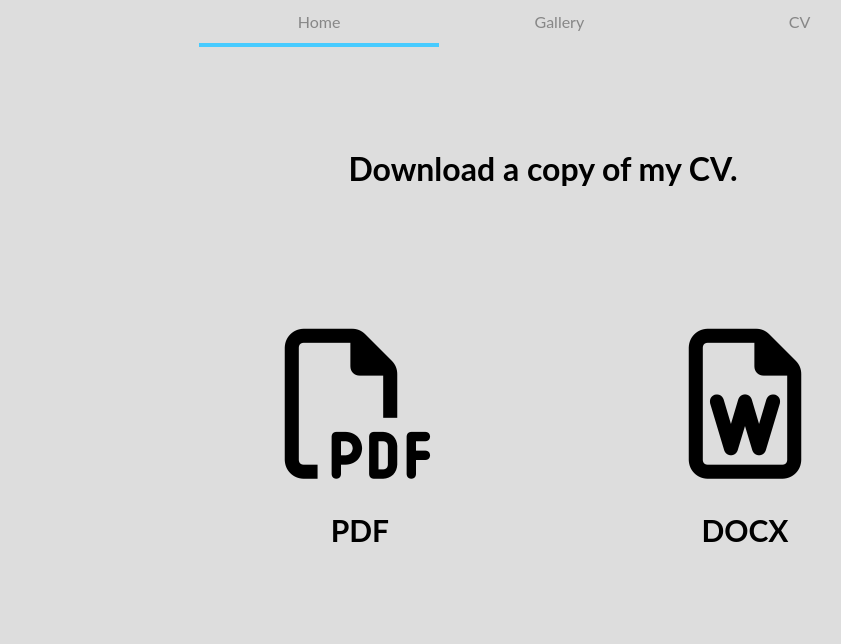
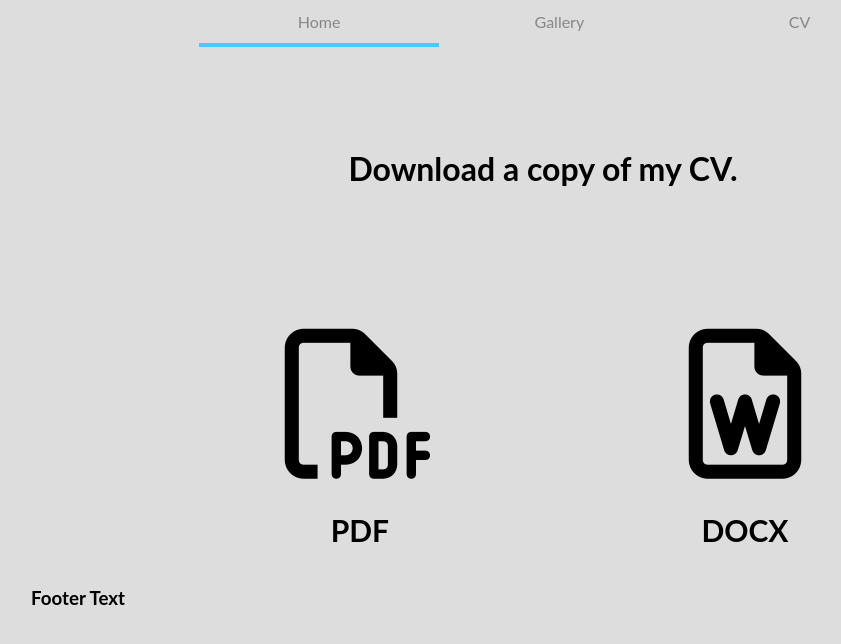
Before and after one commit to SPARKY892/portfolio-website, a React (Create React App) app: page /CV in a window 1280 px wide. Shown: the top 644 px of the page, without its empty margins (97-938 px from the left). Built offline with nearby package versions, Linux system fonts and the light colour scheme.

Commit message:
Added Footer

```diff
--- a/src/components/App.js
+++ b/src/components/App.js
@@ -1,5 +1,6 @@
 import React from "react";
 import Header from "./Header";
+import Footer from "./Footer";
 import Home from "./Home";
 import Route from "./Route";
 import Gallery from './Gallery';
@@ -39,6 +40,7 @@
         <Route path="/CV">
           <CV />
         </Route>
+        <Footer />
       </div>
     );
   }
--- /dev/null
+++ b/src/components/Footer.js
@@ -0,0 +1,12 @@
+import "./Footer.scss";
+import React from "react";
+
+const Footer = () => {
+  return (
+    <div className="footer">
+      <h3>Footer Text</h3>
+    </div>
+  );
+};
+
+export default Footer;
```
Also changed, not shown: src/components/Footer.scss (added).
